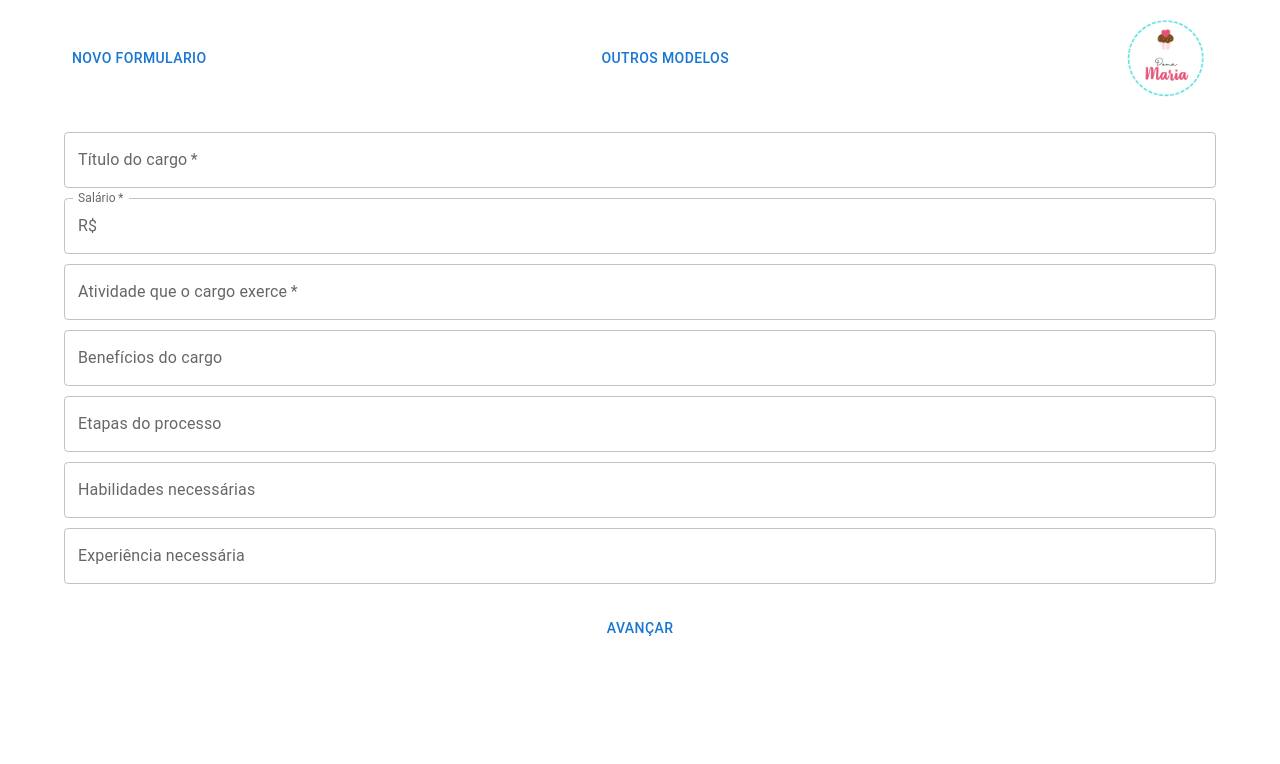
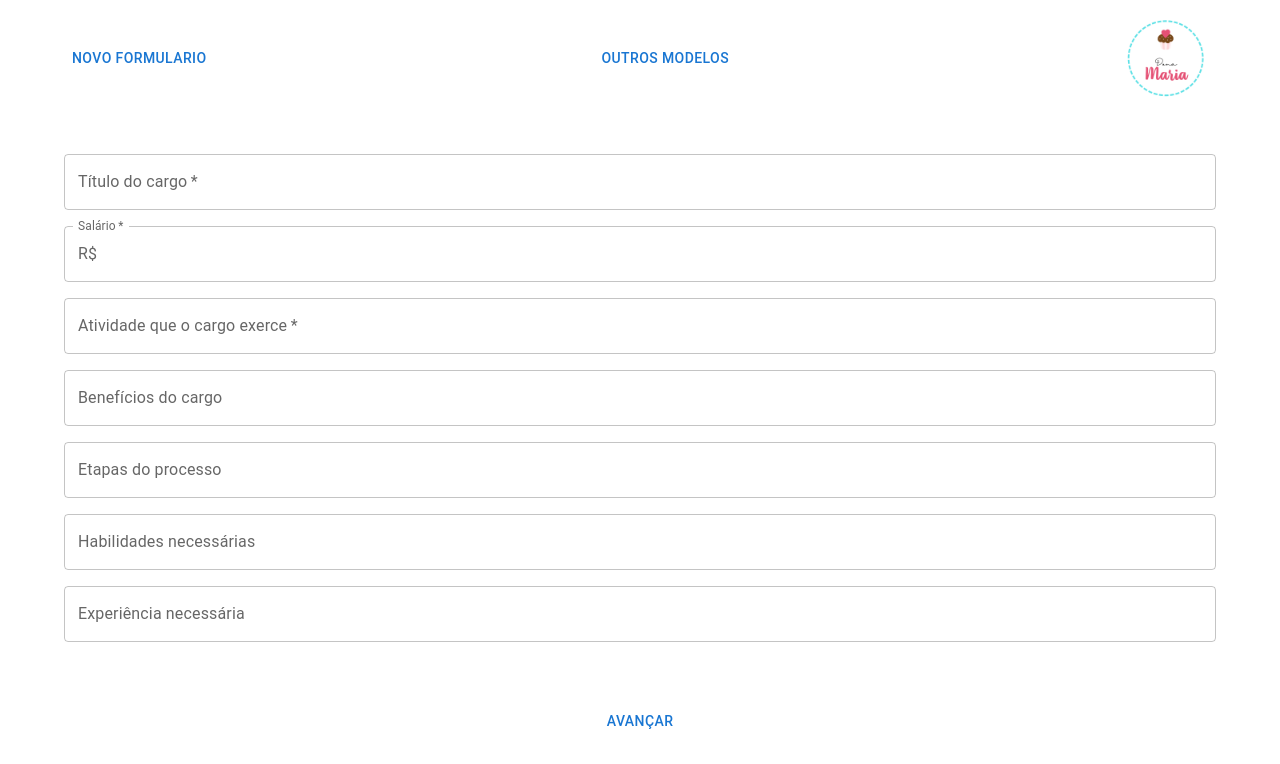
Before and after one commit to Notye1K/jobGenerator, a React (Vite) app: page / in a window 1280 px wide. Shown: the top 764 px of the page. Built offline with nearby package versions, Linux system fonts and the light colour scheme.

Commit message:
chore: adjust layout

```diff
--- a/src/components/Form.jsx
+++ b/src/components/Form.jsx
@@ -1,5 +1,6 @@
 import {
     Autocomplete,
+    Box,
     Button,
     Chip,
     Container,
@@ -68,9 +69,15 @@ function Form({ form, setForm }) {
     return (
         <Container
             component="form"
-            sx={{ display: 'flex', flexDirection: 'column', gap: '10px' }}
+            sx={{
+                display: 'flex',
+                flexDirection: 'column',
+                justifyContent: 'space-around',
+                minHeight: '85%',
+            }}
             onSubmit={handleSubmit}
         >
+            <Box sx={{ display: 'flex', flexDirection: 'column', gap: 2 }}>
                 <TextField
                     id="outlined-basic"
                     label="Título do cargo"
@@ -161,7 +168,8 @@ function Form({ form, setForm }) {
                     onChange={handleChange('experience')}
                     variant="outlined"
                 />
-            <Button sx={{ mt: 2 }} type="submit">
+            </Box>
+            <Button sx={{ my: 2 }} type="submit">
                 Avançar
             </Button>
         </Container>
--- a/src/components/Summary.jsx
+++ b/src/components/Summary.jsx
@@ -79,15 +79,20 @@ function Summary({ form, setForm }) {
 
     return (
         <Container
-            sx={{ display: 'flex', flexDirection: 'column', gap: '10px' }}
+            sx={{
+                display: 'flex',
+                flexDirection: 'column',
+                justifyContent: 'space-around',
+                minHeight: '85%',
+            }}
         >
             <Container
-                sx={{ display: 'flex', justifyContent: 'center', mb: 2 }}
+                sx={{ display: 'flex', flexDirection: 'column', gap: 2 }}
             >
-                <Typography sx={typographyStyle} variant="h4">
+                <Typography sx={{ ...typographyStyle, mb: 2 }} variant="h4">
                     {form.title.toUpperCase()}
                 </Typography>
-            </Container>
+
                 <Box>
                     <Typography sx={typographyStyle} variant="h6">
                         Salário:
@@ -136,6 +141,7 @@ function Summary({ form, setForm }) {
                         {form.experience}
                     </Typography>
                 </Box>
+            </Container>
             <Box
                 sx={
                     media
@@ -143,13 +149,14 @@ function Summary({ form, setForm }) {
                               display: 'flex',
                               justifyContent: 'space-between',
                               alignItems: 'center',
+                              my: 2,
                           }
-                        : { display: 'flex', flexDirection: 'column' }
+                        : { display: 'flex', flexDirection: 'column', my: 2 }
                 }
             >
                 <Button onClick={() => navigate('/')}>Voltar</Button>
                 <Button onClick={() => pdfGenerator(form)}>Exportar pdf</Button>
-                <Button sx={{mb: 1}} onClick={handleSave}>Salvar</Button>
+                <Button onClick={handleSave}>Salvar</Button>
             </Box>
         </Container>
     )
```
Lines whose indentation alone changed are shown as unchanged.
